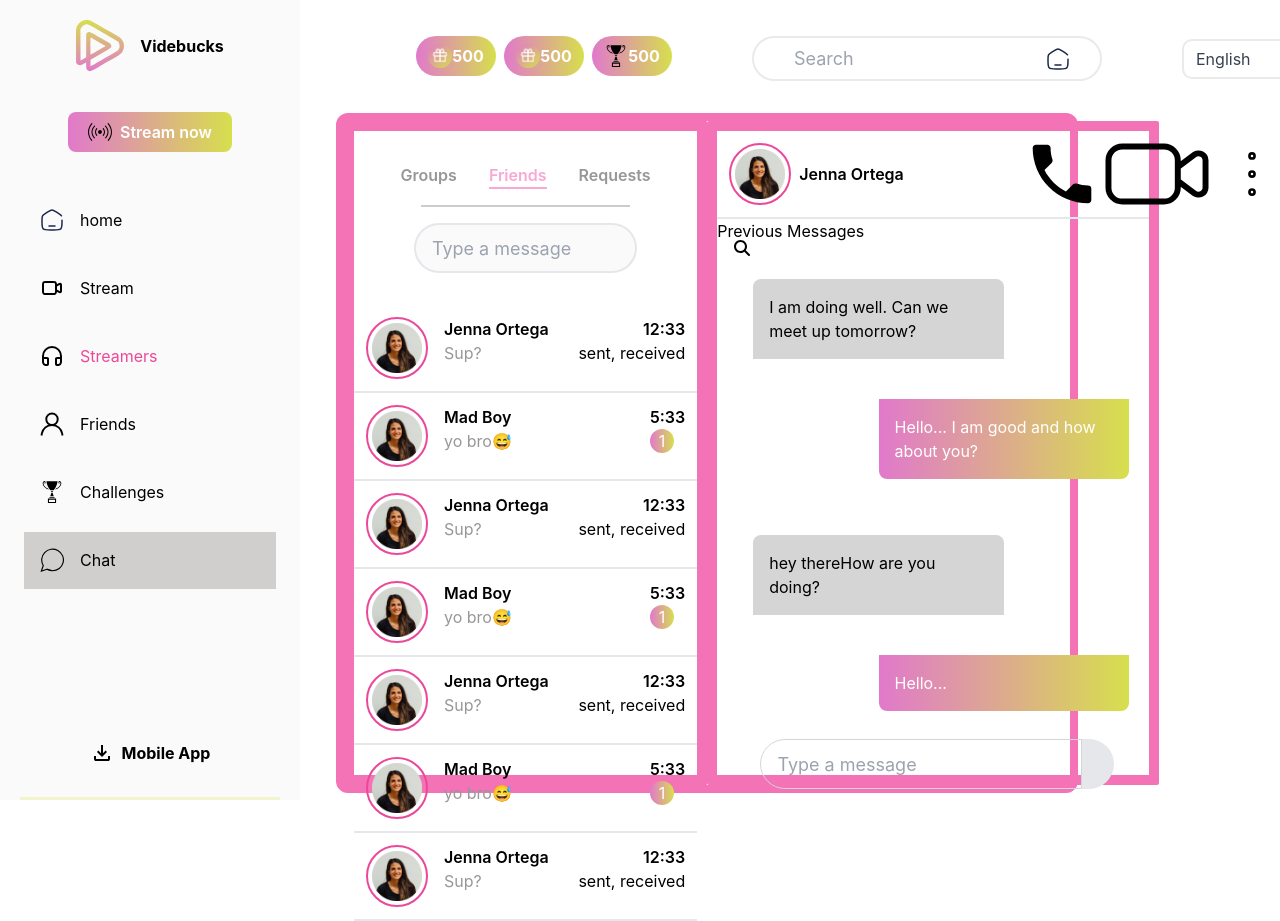
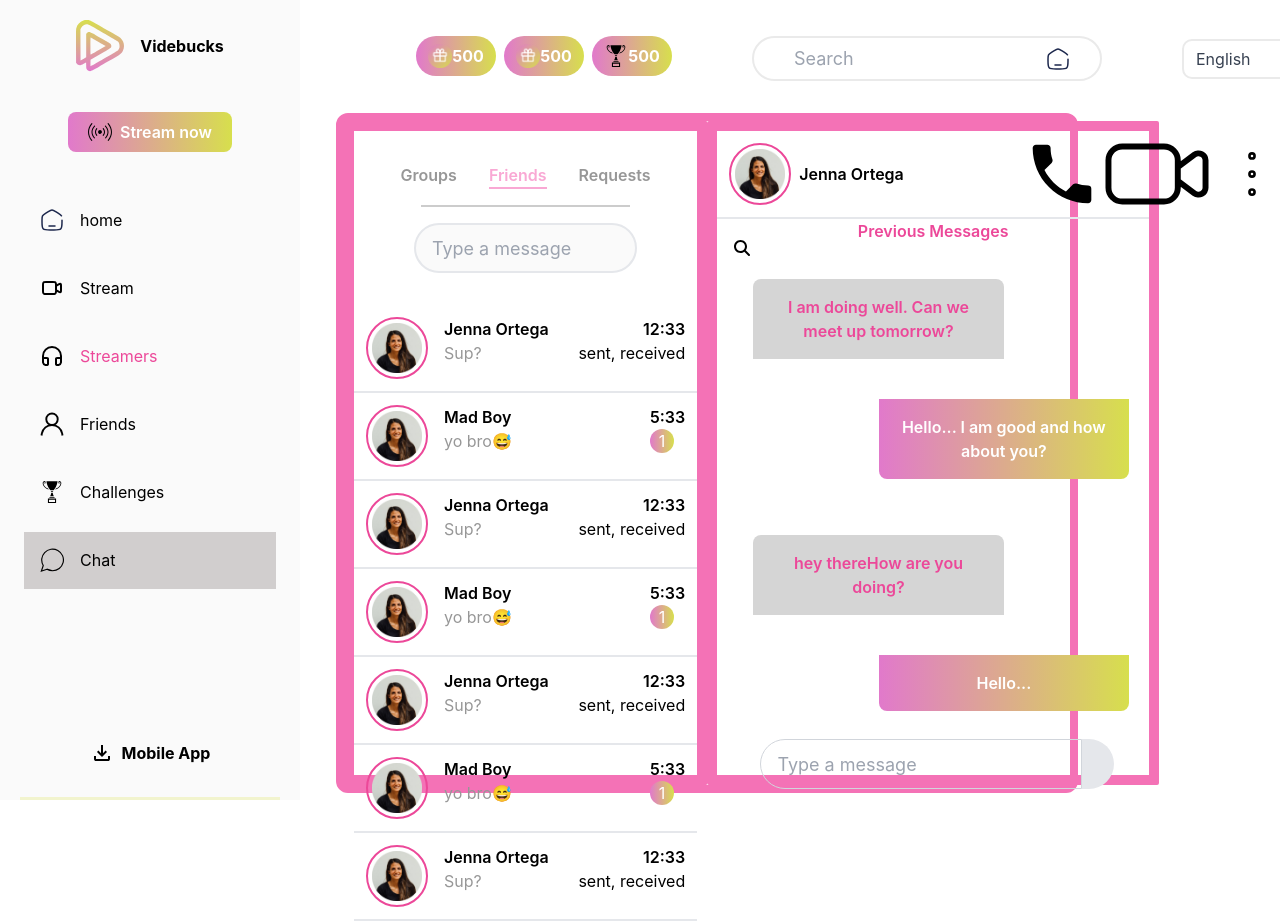
Before and after one commit to Mikepn02/live-streaming-platform, a React (Create React App) app: page /dashboard/chat in a window 1280 px wide. Shown: the top 921 px of the page. Built offline with nearby package versions, Linux system fonts and the light colour scheme.

Commit message:
changed the colors

```diff
--- a/src/pages/dashboard-content/Chatcontent.js
+++ b/src/pages/dashboard-content/Chatcontent.js
@@ -65,7 +65,7 @@ const Chatcontent = () => {
       <div className='border-[10px] w-3/4 rounded-[2px] border-pink-400'>
         <div><Messagebar /></div>
         <div>
-  <div class="space-x-4">
+  <div class="space-x-4 text-center font-semibold text-pink-500">
     {endIndex < MessageArray.length && (
       <p onClick={handlePageChange} class="previous-messages">Previous Messages</p>
     )}
```
